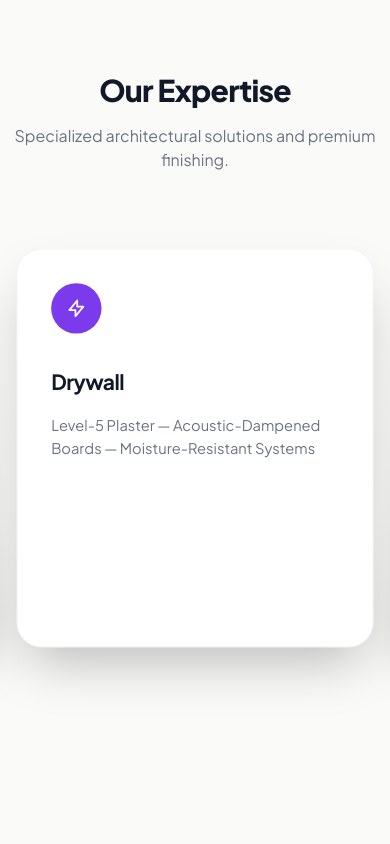
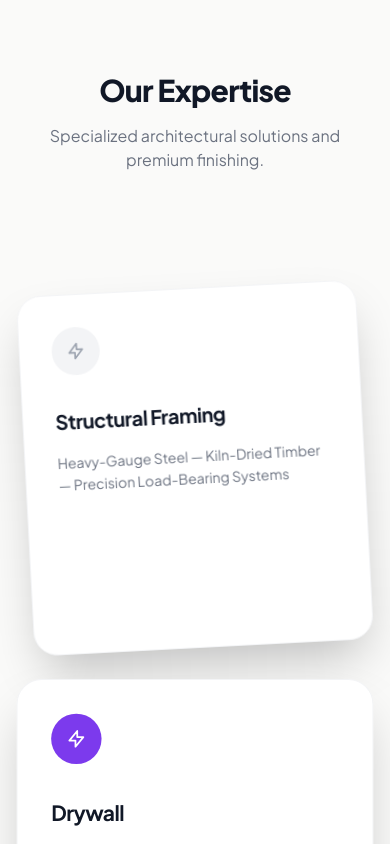
Before and after one commit to sohailarbi355813-cmyk/constructex, a Next.js app: page / in a window 390 px wide. Shown: the part 900-1744 px from the top of the page. Built offline with nearby package versions, Linux system fonts and the light colour scheme.

Commit message:
fix(ui): apply mobile viewport lock and vertical scatter interaction

```diff
--- a/app/layout.tsx
+++ b/app/layout.tsx
@@ -8,6 +8,14 @@ const jakarta = Plus_Jakarta_Sans({
   display: "swap",
   weight: ["400", "500", "600", "700", "800"],
 });
+
+import type { Viewport } from "next";
+
+export const viewport: Viewport = {
+  width: "device-width",
+  initialScale: 1,
+  maximumScale: 1,
+};
 
 export const metadata: Metadata = {
   title: "CONSTRUCTEX | Drywall • Framing — Architectural Mastery",
--- a/components/ServicesSection.tsx
+++ b/components/ServicesSection.tsx
@@ -1,11 +1,19 @@
 "use client";
 
-import { useState } from "react";
+import { useState, useEffect } from "react";
 import { motion } from "framer-motion";
 import { projects } from "@/data/projects";
 
 export default function ServicesSection() {
   const [active, setActive] = useState<number | null>(null);
+  const [isMobile, setIsMobile] = useState(false);
+
+  useEffect(() => {
+    const checkMobile = () => setIsMobile(window.innerWidth < 768);
+    checkMobile();
+    window.addEventListener("resize", checkMobile);
+    return () => window.removeEventListener("resize", checkMobile);
+  }, []);
 
   // Animation variants for the scatter effect
   const cardVariants = {
@@ -17,12 +25,25 @@ export default function ServicesSection() {
       scale: 0.9
     },
     visible: (i: number) => {
-      // Calculate final positions based on index
       let x = 0;
+      let y = 0;
       let rotate = 0;
       let scale = 1;
-      let y = 0;
 
+      if (isMobile) {
+        // Vertical scatter for mobile phones
+        if (i === 0) {
+          y = -400; // Move up
+          rotate = -3;
+        } else if (i === 1) {
+          y = 0; // Stay center
+          scale = 1.05;
+        } else if (i === 2) {
+          y = 400; // Move down
+          rotate = 3;
+        }
+      } else {
+        // Horizontal scatter for desktop/tablets
         if (i === 0) {
           x = -380;
           rotate = -5;
@@ -32,6 +53,7 @@ export default function ServicesSection() {
         } else if (i === 2) {
           x = 380;
           rotate = 5;
+        }
       }
 
       return {
@@ -50,7 +72,9 @@ export default function ServicesSection() {
     },
     hover: (i: number) => ({
       scale: i === 1 ? 1.08 : 1.03,
-      y: i === 1 ? -30 : -10,
+      y: isMobile
+        ? (i === 0 ? -410 : i === 1 ? -10 : 390)
+        : (i === 1 ? -30 : -10),
       rotate: 0,
       zIndex: 50,
       transition: { type: "spring", stiffness: 300, damping: 20 }
@@ -68,14 +92,15 @@ export default function ServicesSection() {
           initial={{ opacity: 0, y: 20 }}
           whileInView={{ opacity: 1, y: 0 }}
           viewport={{ once: true, margin: "-100px" }}
-          className="text-center mb-24 z-50"
+          className="text-center mb-24 md:mb-32 z-50"
         >
           <h2 className="text-3xl md:text-5xl font-black text-gray-900 mb-4 tracking-tight">Our Expertise</h2>
-          <p className="text-gray-500 max-w-2xl mx-auto">Specialized architectural solutions and premium finishing.</p>
+          <p className="text-gray-500 max-w-2xl mx-auto px-6">Specialized architectural solutions and premium finishing.</p>
         </motion.div>
 
         {/* The Card Deck Container */}
-        <div className="relative w-full max-w-7xl mx-auto h-[400px] flex items-center justify-center">
+        {/* On mobile, we need a massive height so the vertical cards don't clip. On desktop, 400px is enough for horizontal spreading. */}
+        <div className="relative w-full max-w-7xl mx-auto h-[1200px] md:h-[400px] flex items-center justify-center">
 
           {projects.slice(0, 3).map((project, i) => {
             // Initial z-index logic: middle card is on top initially
@@ -93,7 +118,7 @@ export default function ServicesSection() {
                 onMouseEnter={() => setActive(i)}
                 onMouseLeave={() => setActive(null)}
                 style={{ zIndex: active === i ? 50 : initialZIndex }}
-                className={`absolute w-[340px] h-[380px] p-8 rounded-3xl cursor-pointer border shadow-2xl transition-colors duration-300 ${
+                className={`absolute w-[90%] max-w-[340px] h-[360px] p-8 rounded-3xl cursor-pointer border shadow-2xl transition-colors duration-300 ${
                   active === i
                     ? "bg-[#7C3AED]/5 border-[#7C3AED]/30"
                     : "bg-white border-gray-100"
```
Lines whose indentation alone changed are shown as unchanged.
